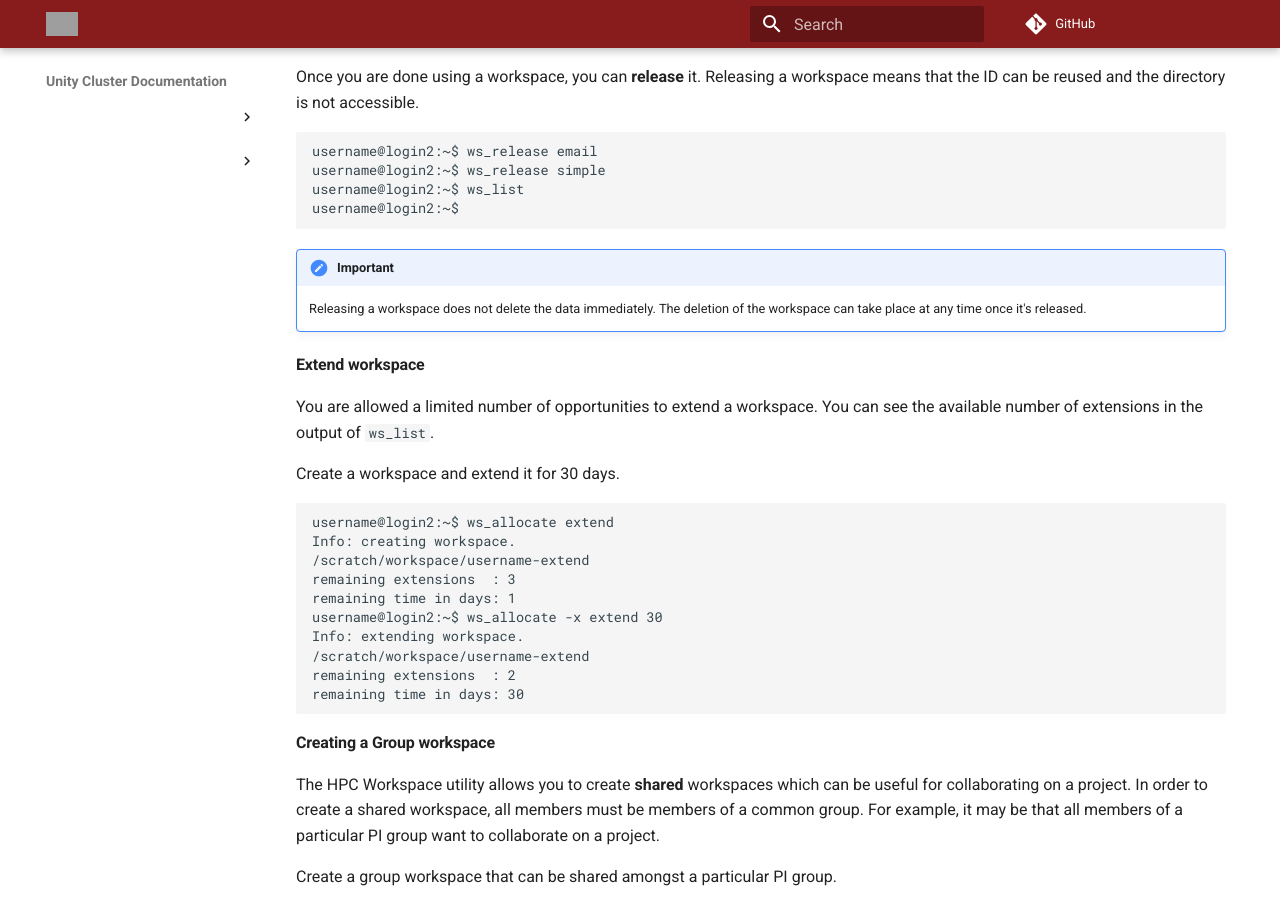
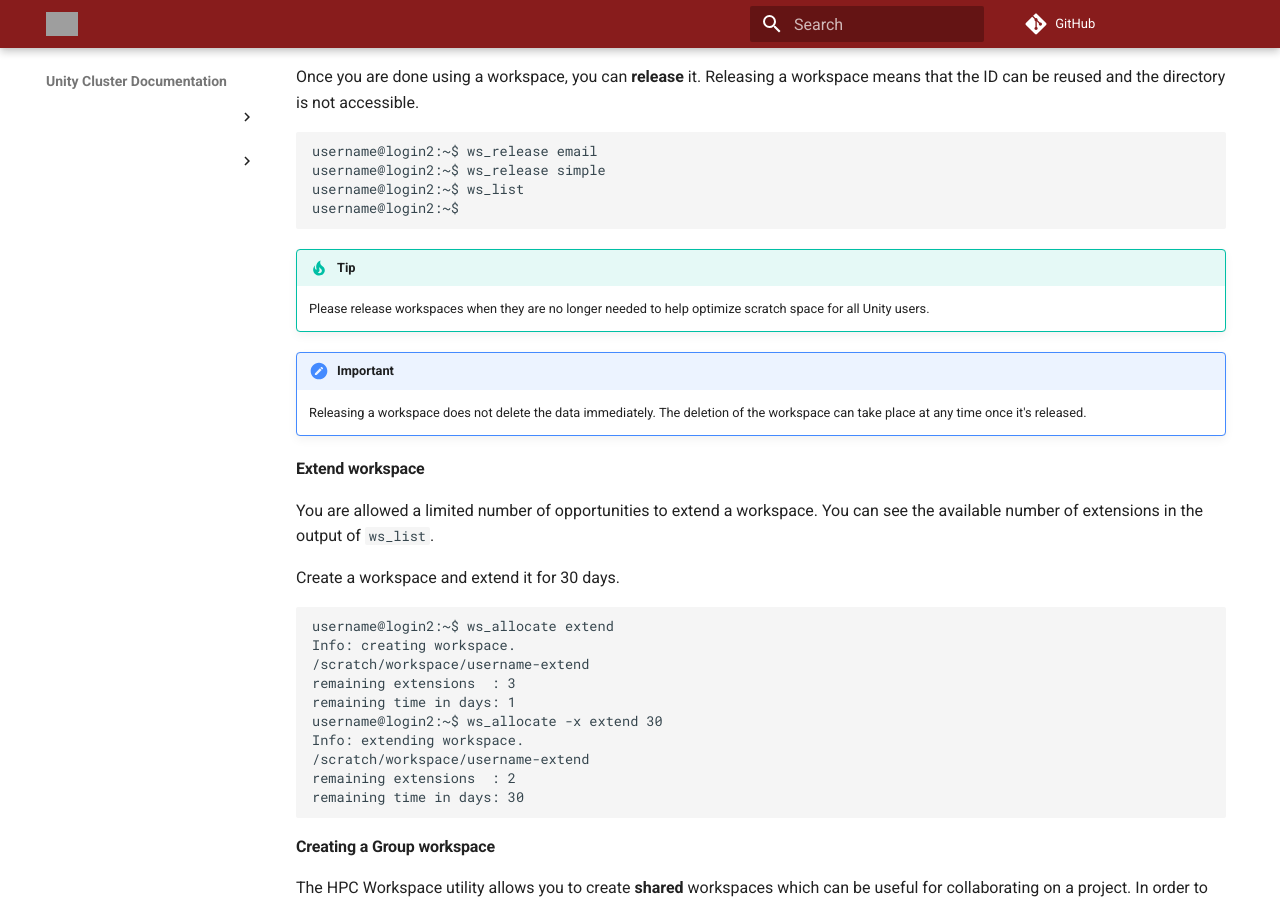
Before and after one commit to UMass-RC/unity-docs, an MkDocs documentation site: the page built from docs/managing-files/hpc-workspace.md, in a window 1280 px wide and 900 px high, scrolled down 1314 px. Built offline with MkDocs 1.6.1 and Material for MkDocs 9.7.7, drawn with Linux system fonts in a browser that asks for light colours; comment, search, counter and statistics services are not loaded; grey boxes are pictures that could not be loaded.

Commit message:
docs: Provide recommended scratch space workflow (#82)
* docs: Provide recommended scratch space workflow

This adds a note to users to recommend that they delete their workspace
as soon as possible to allow for better scratch space utilization.
---------

Signed-off-by: Sol Jerome <sol.jerome@gmail.com>
Co-authored-by: Georgia Stuart <georgiastuart@users.noreply.github.com>

````diff
--- a/docs/managing-files/hpc-workspace.md
+++ b/docs/managing-files/hpc-workspace.md
@@ -73,6 +73,9 @@
 username@login2:~$
 ```
 
+!!! tip
+    Please release workspaces when they are no longer needed to help optimize scratch space for all Unity users.
+
 !!! important
     Releasing a workspace does not delete the data immediately.
     The deletion of the workspace can take place at any time once it's released.
````
